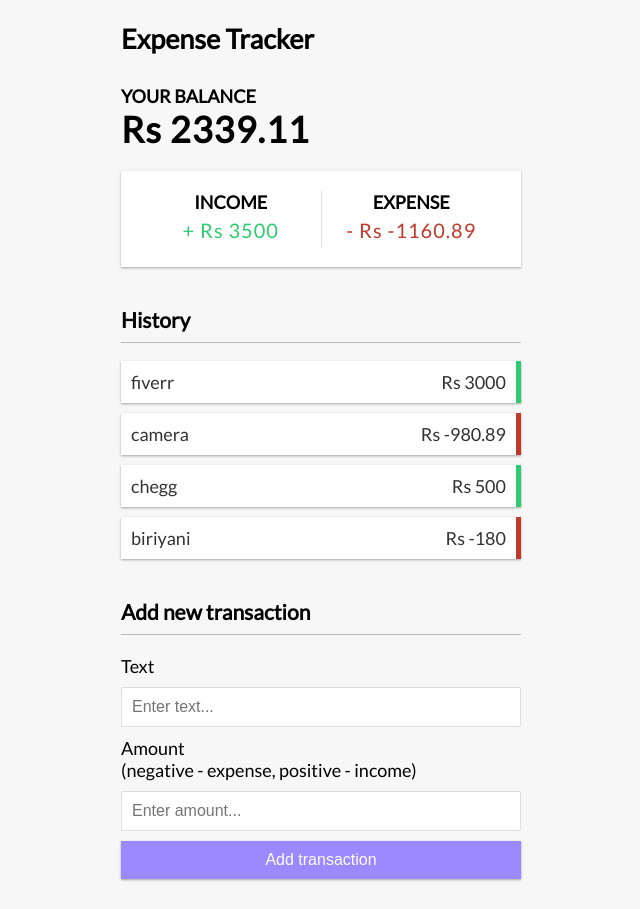
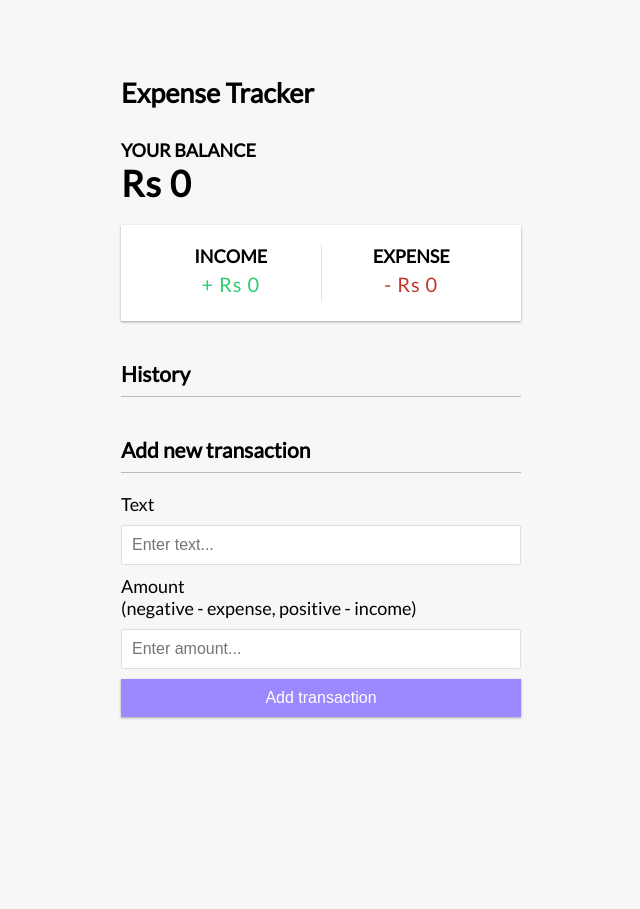
Before and after one commit to kc211/vue-expense-tracker, a Vue app: page / in a window 1280 px wide. Shown: the whole page, without its empty margins (319-959 px from the left). After the commit the page ends 800 px from the top, so only its background shows below. Built offline with nearby package versions, Linux system fonts and the light colour scheme.

Commit message:
deleting a transaction

```diff
--- a/src/App.vue
+++ b/src/App.vue
@@ -3,8 +3,8 @@
   <div class="container">
     <balance :total="+total"/>
     <IncomeExpense :income="+income" :expense="+expense"/>
-    <TransactionList :transactions="transactions"/>
-    <AddTransaction @transactionSubmitted="handleCustomeEvent"/>
+    <TransactionList :transactions="transactions" @TransactionDeleted="handleTransactionDelete"/>
+    <AddTransaction @transactionSubmitted="handleTransactionSubmitted"/>
   </div>
 </template>
 
@@ -15,13 +15,23 @@ import IncomeExpense from './components/IncomeExpense.vue';
 import TransactionList from './components/TransactionList.vue';
 import AddTransaction from './components/AddTransaction.vue';
 import {computed, ref} from'vue'
+import {useToast} from 'vue-toastification';
+const transactions=ref([
+                // {id:1, text:'fiverr', amount:3000},
+                // {id:2, text:'camera', amount:-980.89},
+                // {id:3, text:'chegg', amount:500},
+                // {id:4, text:'biriyani', amount:-180}
+            ]);
 
-const transactions=ref([
-                {id:1, text:'fiverr', amount:3000},
-                {id:2, text:'camera', amount:-980.89},
-                {id:3, text:'chegg', amount:500},
-                {id:4, text:'biriyani', amount:-180}
-            ]);
+
+
+const savedTransactions = JSON.parse(localStorage.getItem('transactions'))
+
+if(savedTransactions)
+{
+  transactions.value=savedTransactions;
+}
+const toast = useToast();
 
 //get total
 const total = computed( ()=>{
@@ -49,9 +59,37 @@ const expense=computed(()=>{
   },0).toFixed(2);
 })
 
-const handleCustomeEvent =(transactionData)=>{
+
+//new transaction
+
+const handleTransactionSubmitted =(transactionData)=>{
   console.log(transactionData);
+  transactions.value.push({
+    id:generateUniqueId(),
+    text:transactionData.text,
+    amount:transactionData.amount
+  })
+  console.log(generateUniqueId());
+}
+
+toast.success('Transaction Added')
+
+const generateUniqueId=()=>{
+  return Math.floor(Math.random()*100000)
+}
 
 
-}
+
+//delete a transaction
+
+const handleTransactionDelete=(id)=>{
+  console.log(id);
+  transactions.value= transactions.value.filter((transaction)=>
+transaction.id!==id);
+toast.success('Transaction Deleted')
+
+};
+
+
+
 </script>
--- a/src/components/AddTransaction.vue
+++ b/src/components/AddTransaction.vue
@@ -22,7 +22,7 @@ import {useToast} from 'vue-toastification'
 
 const text= ref('');
 const amount = ref('');
-const emit=defineEmits('transactionSubmitted');
+const emit=defineEmits(['transactionSubmitted']);
 const toast = useToast();
 const Onsubmit= ()=>{
 
--- a/src/components/TransactionList.vue
+++ b/src/components/TransactionList.vue
@@ -1,23 +1,29 @@
 <template>
-    <h3>History</h3>
-    <ul class="list" id="list">
-        <li v-for="t in transactions" :key="t.id" :class="t.amount<0 ?'minus' :'plus'">
-            {{ t.text }}<span>Rs {{ t.amount }}</span>
-            <button class="delete-btn">x</button>
-        </li>
-
-    </ul>
+  <h3>History</h3>
+  <ul class="list" id="list">
+    <li
+      v-for="t in transactions"
+      :key="t.id"
+      :class="t.amount < 0 ? 'minus' : 'plus'"
+    >
+      {{ t.text }}<span>Rs {{ t.amount }}</span>
+      <button class="delete-btn" @click="deleteTransaction(t.id)">x</button>
+    </li>
+  </ul>
 </template>
 <script setup>
+import { defineProps } from "vue";
 
-    import {defineProps} from 'vue';
+const emit =defineEmits(['TransactionDeleted'])
 
-        const props=defineProps({
-        transactions:{
-            type:Array,
-            required:true
-        }
+const props = defineProps({
+  transactions: {
+    type: Array,
+    required: true,
+  },
 });
 
-
+const deleteTransaction = (id) => {
+   emit('TransactionDeleted',id);
+};
 </script>
```
